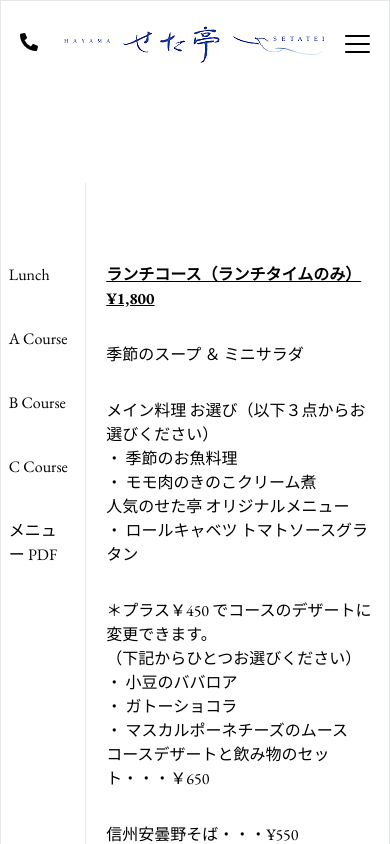
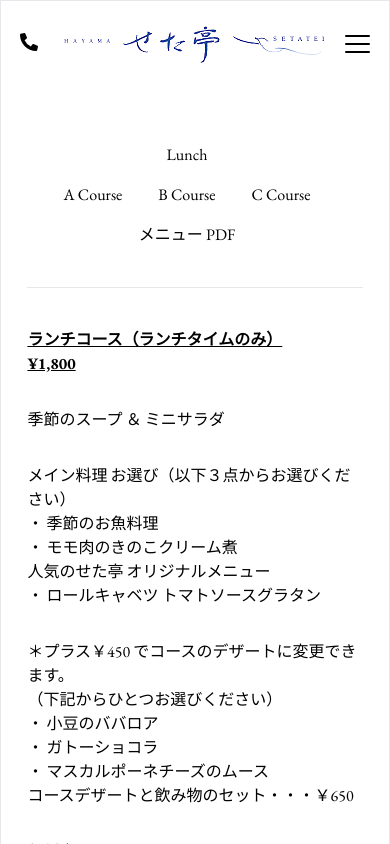
Before and after one commit to bap-ssbm/seta-react-draft, a React (Create React App) app: page /menu in a window 390 px wide. Shown: the top 844 px of the page. Built offline with nearby package versions, Linux system fonts and the light colour scheme; a web font is replaced by a local one.

Commit message:
Add files via upload

```diff
--- a/src/Menu/MenuNav.tsx
+++ b/src/Menu/MenuNav.tsx
@@ -6,29 +6,29 @@ interface ConceptNavProps {
 
 const MenuNav: FC<ConceptNavProps> = ({ }) => {
     return (
-        <div className=' border-r pr-4 md:pr-20 pt-20 mt-20 '>
-            <ul className='flex flex-col gap-10 sticky top-36 h-fit'>
+        <div className='border-b  md:border-r md:border-b-0 pr-4 md:pr-20 py-10 md:pt-20 md:mt-20 '>
+            <ul className='flex flex-col gap-4 md:gap-10 md:sticky md:top-36 h-fit text-center items-center md:items-start md:text-start'>
                 <li>
                     <a className='hover:underline' href='#lunch'>
                         Lunch
                     </a>
                 </li>
                 <li>
+                    <div className='flex md:flex-col gap-9 md:gap-10 w-full'>
                         <a className='hover:underline' href='#acourse'>
                             A Course
                         </a>
-
-                </li>
-                <li>
                         <a className='hover:underline' href='#bcourse'>
                             B Course
                         </a>
-                </li>
-                <li>
                         <a className='hover:underline' href='#ccourse'>
                             C Course
                         </a>
+                    </div>
+
+
                 </li>
+
 
                 <li>
                     <a href="/menu/jp_menu.pdf" className='hover:underline' download>
--- a/src/Menu/MenuPage.tsx
+++ b/src/Menu/MenuPage.tsx
@@ -12,9 +12,9 @@ interface MenuPageProps {
 
 const MenuPage: FC<MenuPageProps> = ({ }) => {
     return (
-        <div id='menu-page' className='flex gap-5 md:gap-20 w-full text-[16px] mb-20'>
+        <div id='menu-page' className='flex flex-col px-[5%] md:px-0 md:flex-row gap-10 md:gap-20 w-full text-[16px] mb-20'>
             <MenuNav />
-            <div className='flex-grow flex flex-col gap-20 py-40'>
+            <div className='flex-grow flex flex-col gap-20 md:py-40'>
 
                 <Lunch/>
                 <ACourse />
```
Lines whose indentation alone changed are shown as unchanged.
